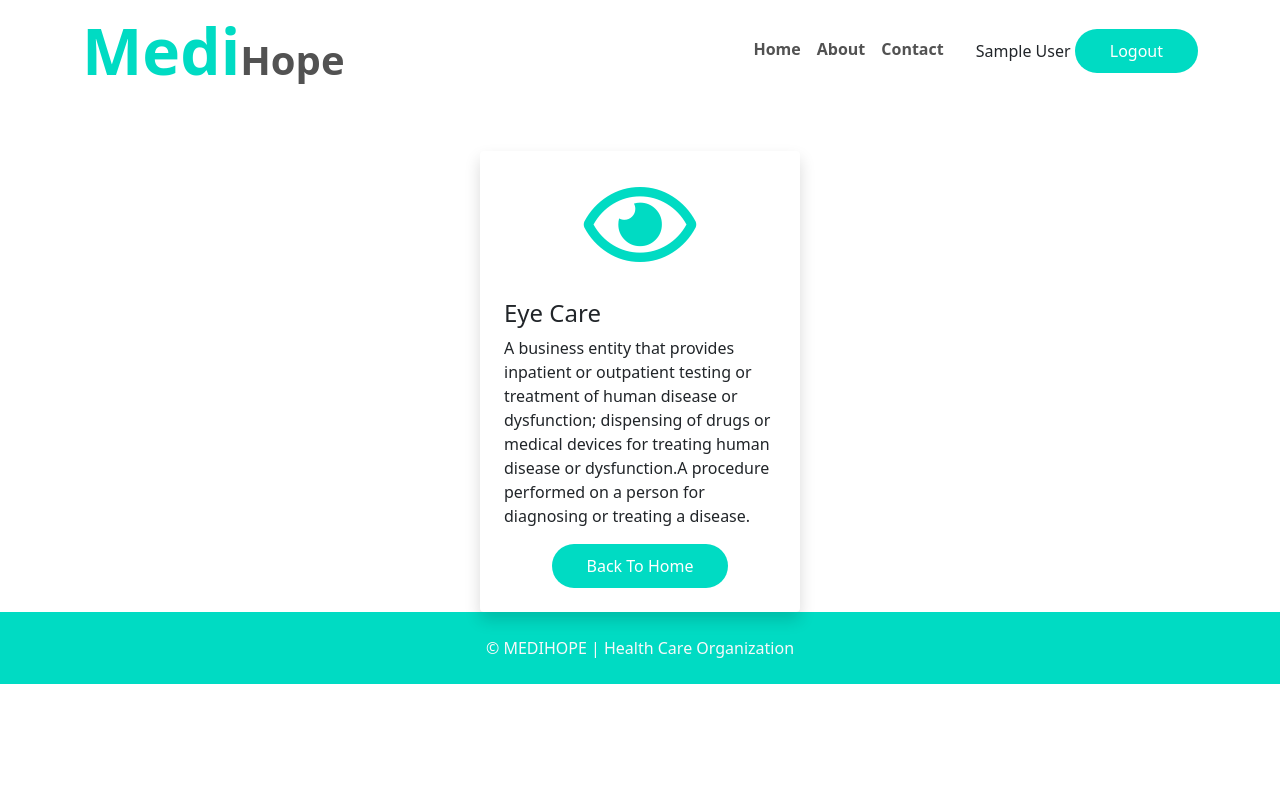
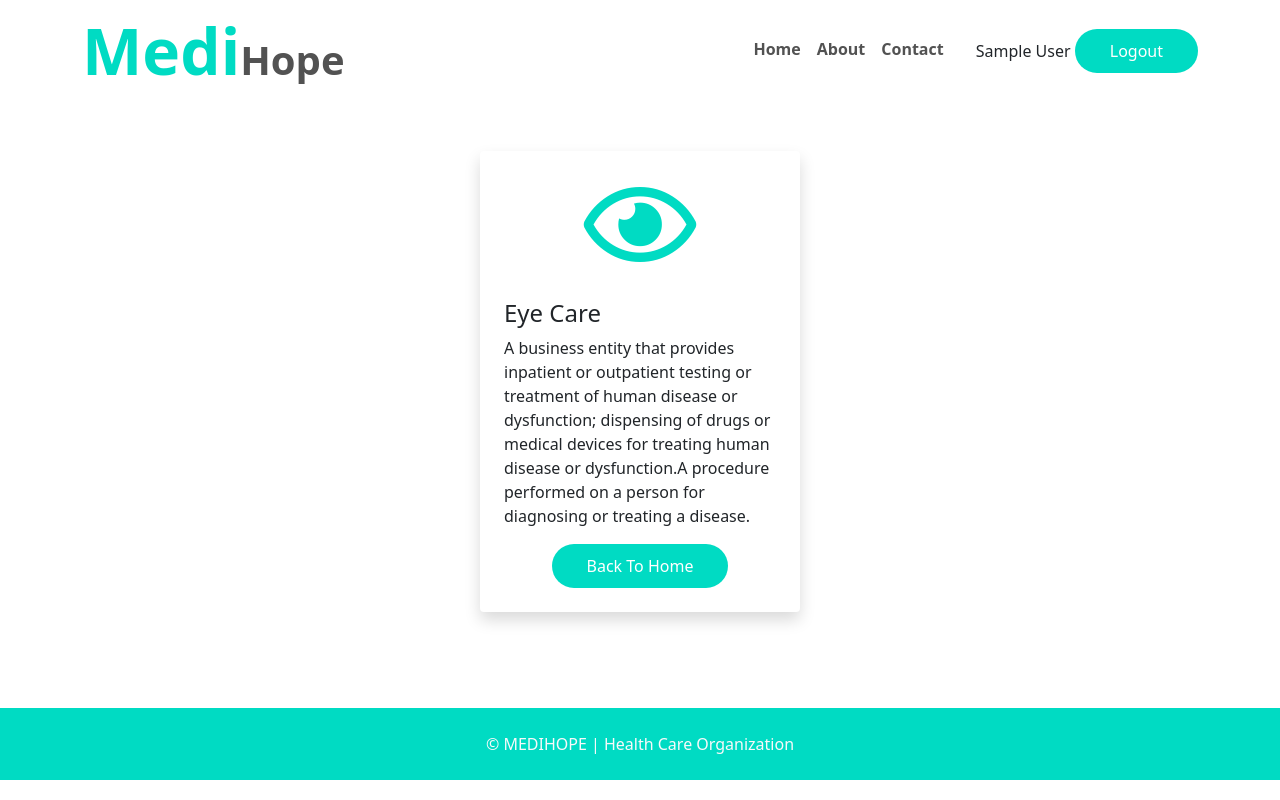
Before and after one commit to mdmominur/medihope, a React (Create React App) app: page /service/1 in a window 1280 px wide. Built offline with nearby package versions, Linux system fonts and the light colour scheme; no server answers; sample sign-in values are in the browser's storage.

Commit message:
readme file adde and fix some single service issue

```diff
--- a/src/Pages/SingleService/SingleService.js
+++ b/src/Pages/SingleService/SingleService.js
@@ -16,7 +16,8 @@ const SingleService = () => {
     }, []);
 
     return (
-        <div className="mt-5 d-flex justify-content-center">
+
+        <div className="mt-5 d-flex justify-content-center mb-5 pb-5">
              <div className="shadow p-4 rounded service col-md-3">
                 <div className="text-brand text-center">
                     <i className={service?.icon}></i>
```
Also changed, not shown: 1 other file (tests, documents, lock files or other folders).
